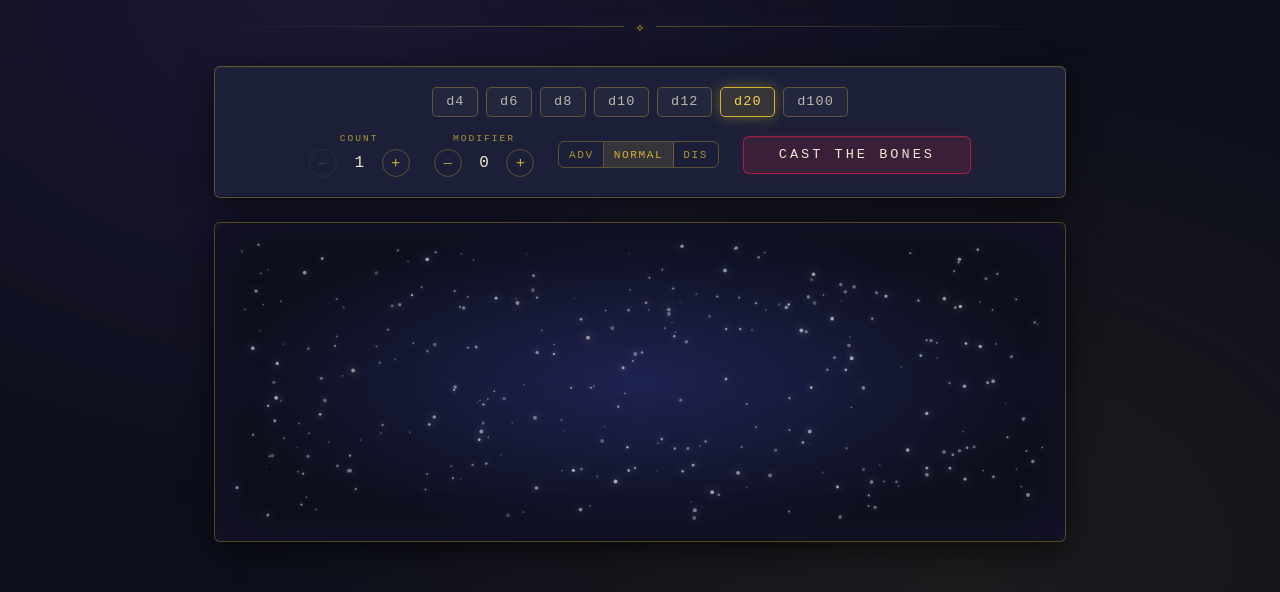
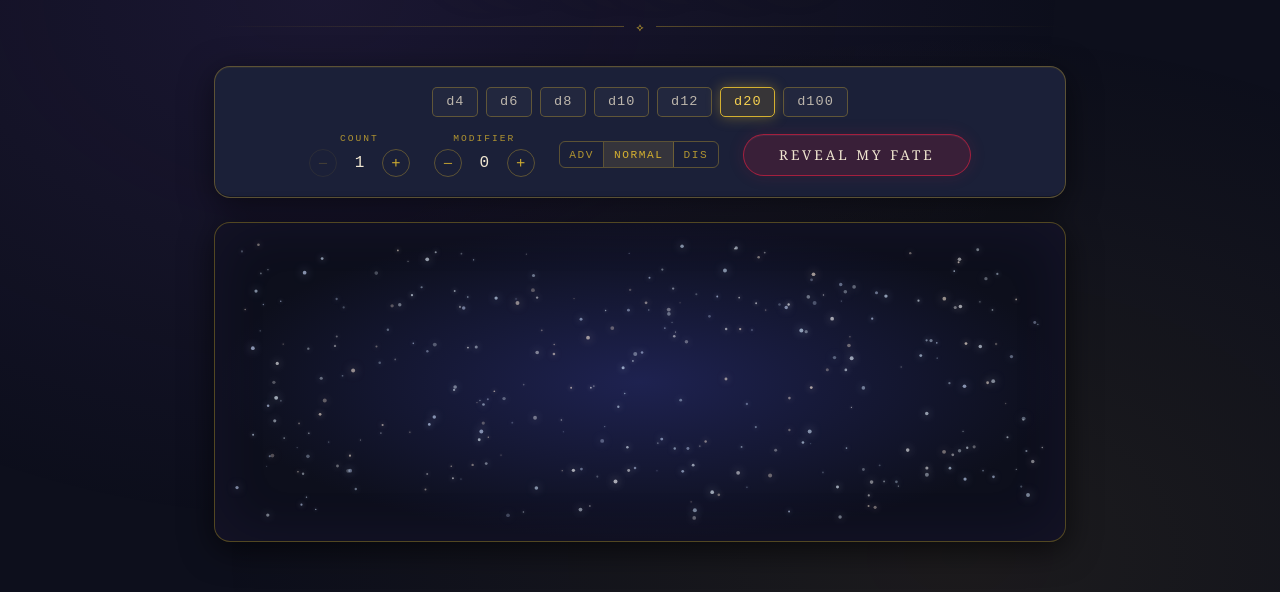
Before and after one commit to Nyarlat-hotep/dice-roller, a React (Vite) app: page / in a window 1280 px wide. Shown: the part 124-716 px from the top of the page. Built offline with nearby package versions, Linux system fonts and the light colour scheme.

Commit message:
style updates

```diff
--- a/src/App.css
+++ b/src/App.css
@@ -63,7 +63,7 @@
 .panel {
   background: var(--bg-panel);
   border: 1px solid var(--border-gold);
-  border-radius: 6px;
+  border-radius: 16px;
   padding: 1.25rem;
   box-shadow:
     inset 0 1px 0 rgba(212, 176, 48, 0.08),
--- a/src/components/DiceArena.css
+++ b/src/components/DiceArena.css
@@ -2,7 +2,7 @@
   position: relative;
   height: 320px;
   border: 1px solid var(--border-gold);
-  border-radius: 6px;
+  border-radius: 16px;
   background: radial-gradient(ellipse at center, #1e2250 0%, #0d0f1c 70%);
   overflow: hidden;
   box-shadow:
--- a/src/components/RollButton.css
+++ b/src/components/RollButton.css
@@ -1,14 +1,14 @@
 .roll-btn {
   padding: 0.65rem 2.2rem;
-  border-radius: 6px;
+  border-radius: 25px;
   border: 1px solid rgba(192, 32, 64, 0.8);
   background: rgba(192, 32, 64, 0.18);
   color: var(--fg-parchment);
-  font-family: monospace;
+  font-family: Georgia, 'Times New Roman', Times, serif;
   font-size: 0.85rem;
   letter-spacing: 3px;
+  transition: all 0.2s ease;
   text-transform: uppercase;
-  transition: all 0.2s ease;
   box-shadow: 0 0 16px rgba(192, 32, 64, 0.15), inset 0 1px 0 rgba(255, 255, 255, 0.05);
 }
 
--- a/src/components/RollButton.jsx
+++ b/src/components/RollButton.jsx
@@ -7,7 +7,7 @@ export default function RollButton({ onClick, rolling }) {
       onClick={onClick}
       disabled={rolling}
     >
-      {rolling ? 'The bones tumble...' : 'Cast the Bones'}
+      {rolling ? 'Your fate is...' : 'Reveal my fate'}
     </button>
   )
 }
```
Also changed, not shown: 1 other file (tests, documents, lock files or other folders).
